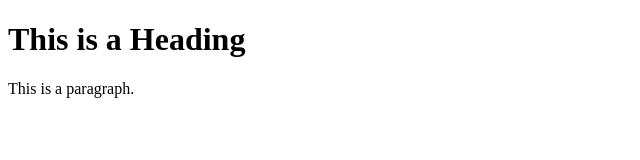
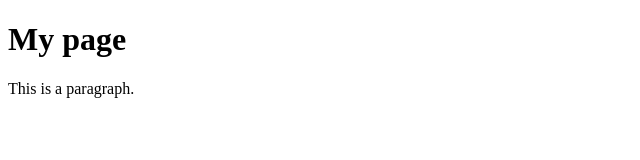
Before and after one commit to alonerocket/rsschool-cv, a plain HTML site: page index.html in a window 1280 px wide. Shown: the whole page, without its empty margins (0-640 px from the left). Drawn offline with Linux system fonts and the light colour scheme.

Commit message:
fix: changing text

```diff
--- a/index.html
+++ b/index.html
@@ -4,7 +4,7 @@
         <title>Page Title</title>
     </head>
     <body>
-        <h1>This is a Heading</h1>
+        <h1>My page</h1>
         <p>This is a paragraph.</p>
     </body>
 </html>
```
